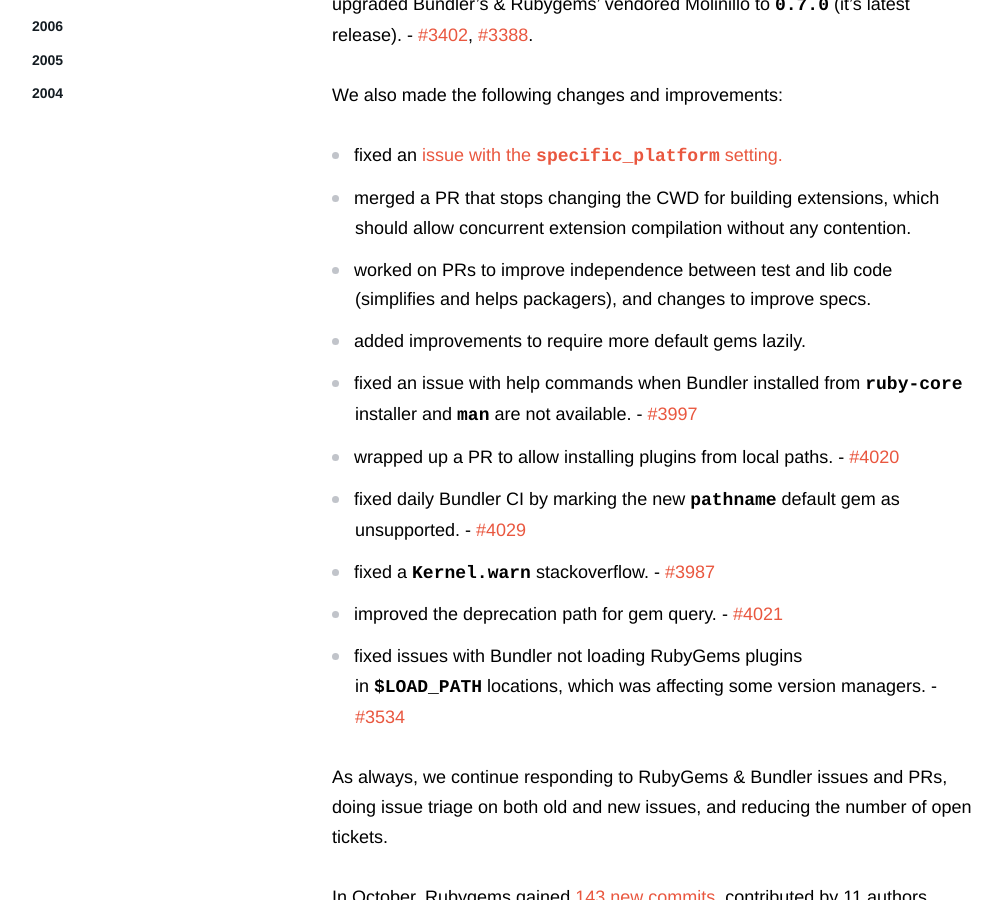
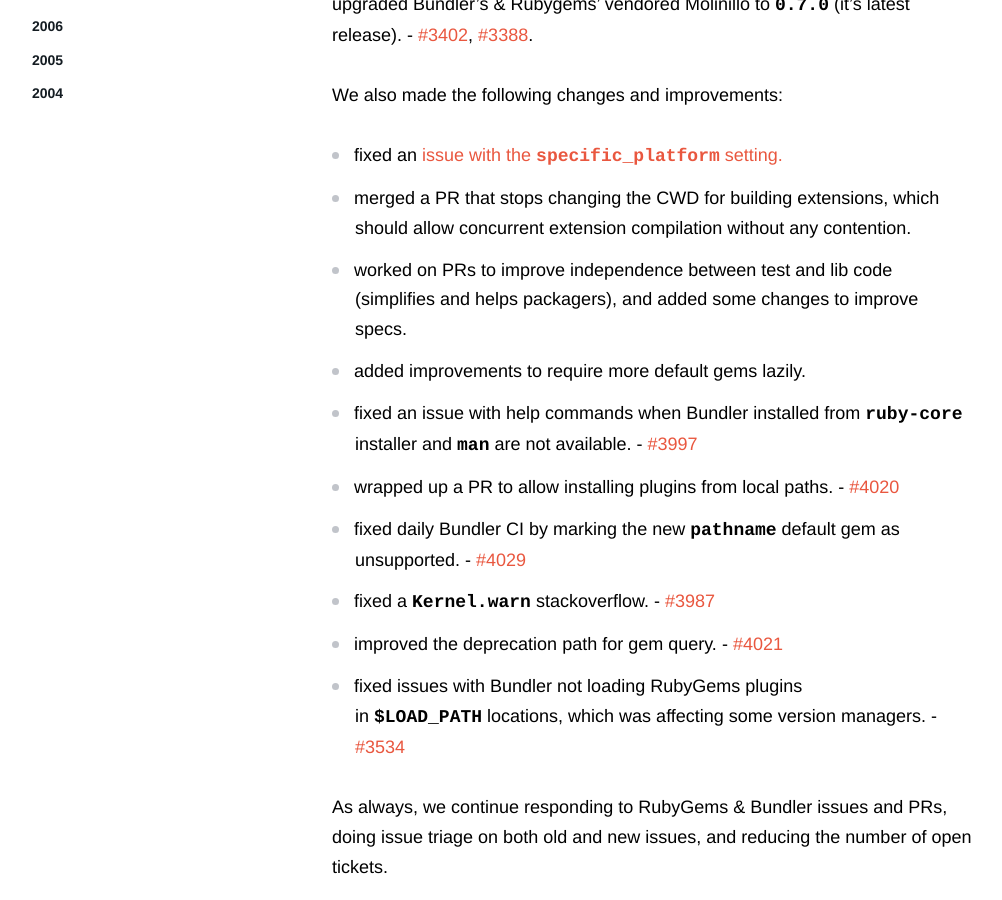
Before and after one commit to rubygems/rubygems.github.io, a Jekyll site: the page built from _posts/2020-11-16-october-rubygems-update.md, in a window 1280 px wide and 900 px high, scrolled down 687 px. Shown: the whole window, without its empty margins (138-1140 px from the left). Built offline with Jekyll 4.4.1, drawn with Linux system fonts in a browser that asks for light colours; comment, search, counter and statistics services are not loaded.

Commit message:
Update _posts/2020-11-16-october-rubygems-update.md
Co-authored-by: David Rodríguez <deivid.rodriguez@riseup.net>

```diff
--- a/_posts/2020-11-16-october-rubygems-update.md
+++ b/_posts/2020-11-16-october-rubygems-update.md
@@ -13,7 +13,7 @@
 We also made the following changes and improvements:
 * fixed an [issue with the `specific_platform` setting.](https://github.com/rubygems/rubygems/pull/4022)
 * merged a PR that stops changing the CWD for building extensions, which should allow concurrent extension compilation without any contention.
-* worked on PRs to improve independence between test and lib code (simplifies and helps packagers), and changes to improve specs.
+* worked on PRs to improve independence between test and lib code (simplifies and helps packagers), and added some changes to improve specs.
 * added improvements to require more default gems lazily.
 * fixed an issue with help commands when Bundler installed from `ruby-core` installer and `man` are not available. - [#3997](https://github.com/rubygems/rubygems/pull/3997)
 * wrapped up a PR to allow installing plugins from local paths. - [#4020](https://github.com/rubygems/rubygems/pull/4020)
```
